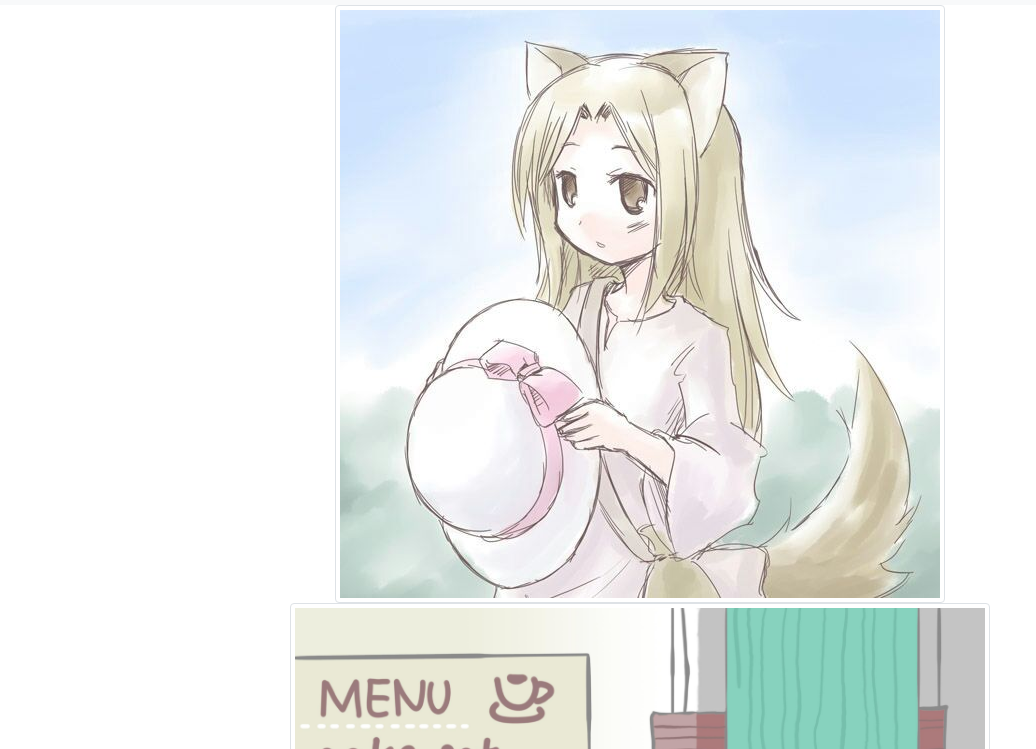
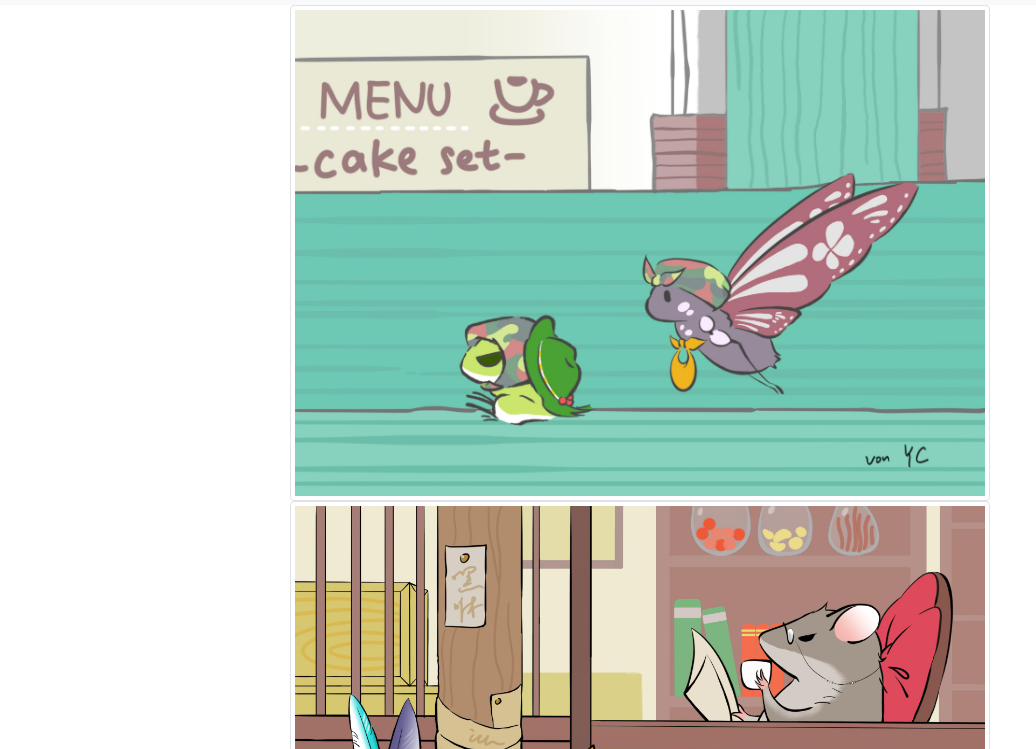
Before and after one commit to ElfMond/yc_pages, a plain HTML site: page index.html in a window 1280 px wide. Shown: the part 51-800 px from the top of the page, without its empty margins (0-1036 px from the left). Drawn offline with nearby package versions, Linux system fonts and the light colour scheme.

Commit message:
Update index.html

```diff
--- a/index.html
+++ b/index.html
@@ -35,7 +35,6 @@
 
     </div>
     <div class="text-center">
-        <img src="123.jpg" class="img-thumbnail" alt="...">
         <img src="a1.jpg" class="img-thumbnail" style="width: 700px" alt="...">
         <img src="a2.jpg" class="img-thumbnail" style="width: 700px" alt="...">
         <img src="a3.jpg" class="img-thumbnail" style="width: 700px" alt="...">
```
